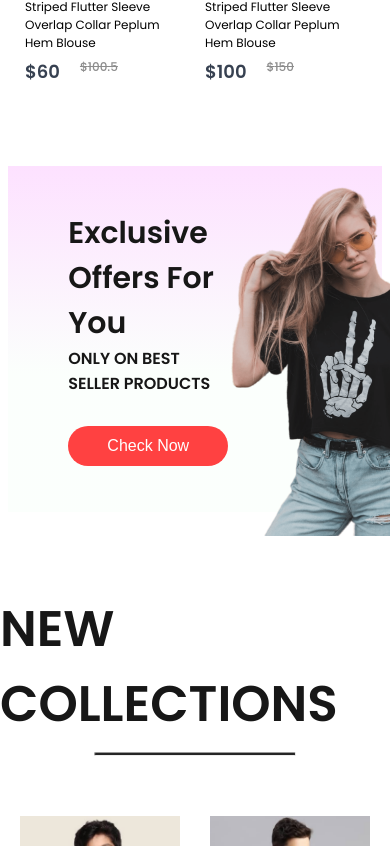
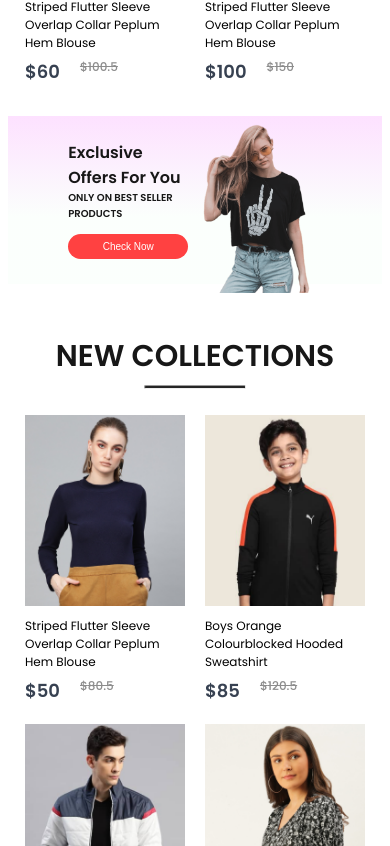
Before and after one commit to CoreyPhillipsOfficial/e-commerce-site, a React (Create React App) app in the folder frontend/: page / in a window 390 px wide. Shown: the part 1498-2344 px from the top of the page. Built offline with nearby package versions, Linux system fonts and the light colour scheme.

Commit message:
NewCollections media queries

```diff
--- a/frontend/src/Components/NewCollections/NewCollections.css
+++ b/frontend/src/Components/NewCollections/NewCollections.css
@@ -26,3 +26,59 @@
     margin-top: 50px;
     gap: 30px;
 }
+
+@media(max-width: 1280px) {
+    .newcollections h1 {
+        font-size: 40px;
+    }
+
+    .newcollections hr {
+        width: 160px;
+    }
+
+    .collections {
+        gap: 20px;
+        margin-top: 30px;
+    }
+}
+
+@media(max-width: 1024px) {
+    .newcollections h1 {
+        font-size: 30px;
+    }
+
+    .newcollections hr {
+        width: 120px;
+    }
+
+    .collections {
+        gap: 15px;
+        margin-top: 20px;
+    }
+}
+
+@media(max-width: 800px) {
+    .newcollections {
+        gap: 6px;
+    }
+
+    .newcollections h1 {
+        font-size: 30px;
+    }
+
+    .newcollections hr {
+        width: 100px;
+    }
+
+    .collections {
+        gap: 5px;
+    }
+}
+
+@media(max-width: 500px) {
+    .collections {
+        display: grid;
+        grid-template-columns: 1fr 1fr;
+        gap: 20px;
+    }
+}
--- a/frontend/src/Components/Offers/Offers.css
+++ b/frontend/src/Components/Offers/Offers.css
@@ -83,7 +83,7 @@
     .offers {
         padding: 0px 60px;
         margin-bottom: 80px;
-        height: 41vh;
+        height: 40vh;
     }
 
     .offers-left h1 {
@@ -105,6 +105,58 @@
     }
 
     .offers-right {
-        padding-top: 30px;
+        padding-top: 10px;
     }
 }
+
+@media(max-width: 800px) {
+    .offers {
+        height: 32vh;
+        margin-bottom: 60px;
+    }
+
+    .offers-left h1 {
+        font-size: 22px;
+    }
+
+    .offers-left p {
+        font-size: 13px;
+    }
+
+    .offers-right img {
+        width: 180px;
+    }
+
+    .offers-left button {
+        width: 140px;
+        height: 30px;
+        font-size: 12px;
+    }
+}
+
+@media(max-width: 500px) {
+    .offers {
+        height: 20vh;
+        margin-bottom: 50px;
+        margin-top: -50px;
+    }
+
+    .offers-left h1 {
+        font-size: 16px;
+    }
+
+    .offers-left p {
+        font-size: 10px;
+    }
+
+    .offers-right img {
+        width: 120px;
+    }
+
+    .offers-left button {
+        width: 120px;
+        height: 25px;
+        font-size: 10px;
+        margin-top: 12px;
+    }
+}
```
